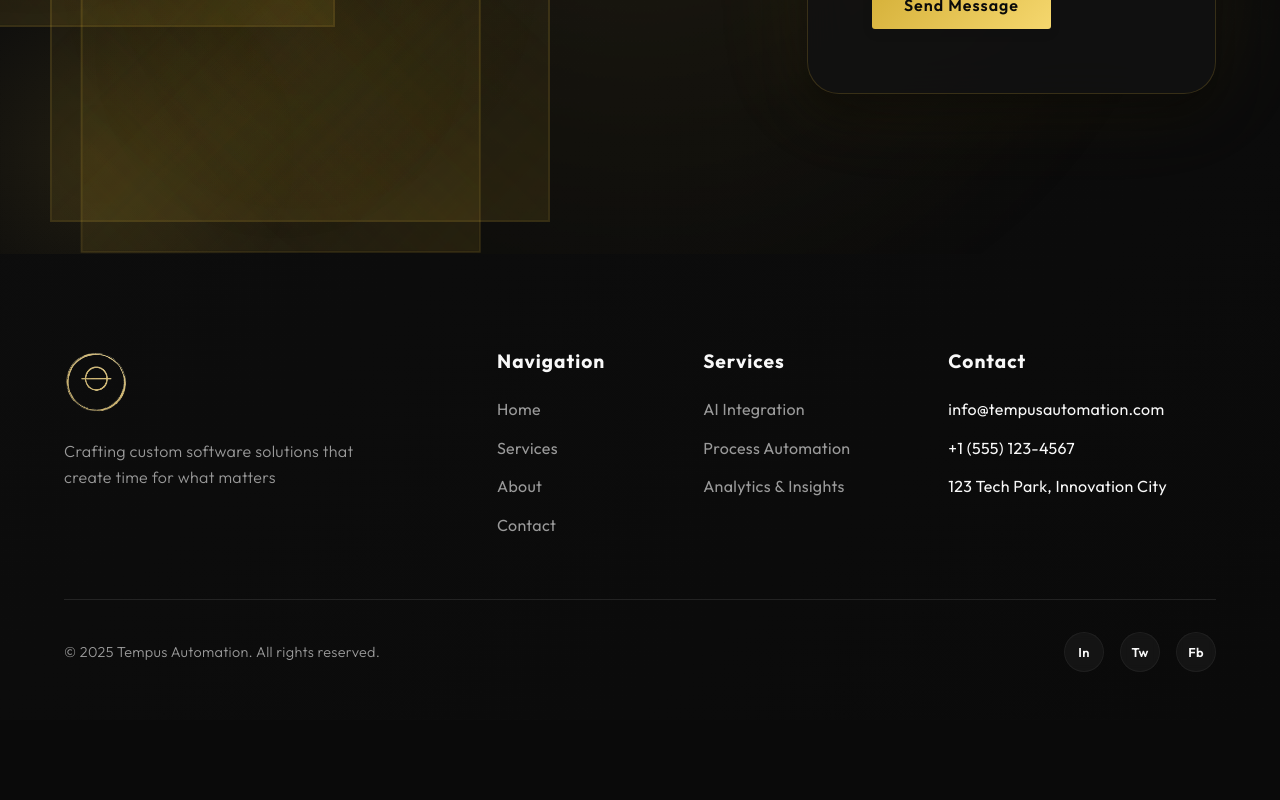
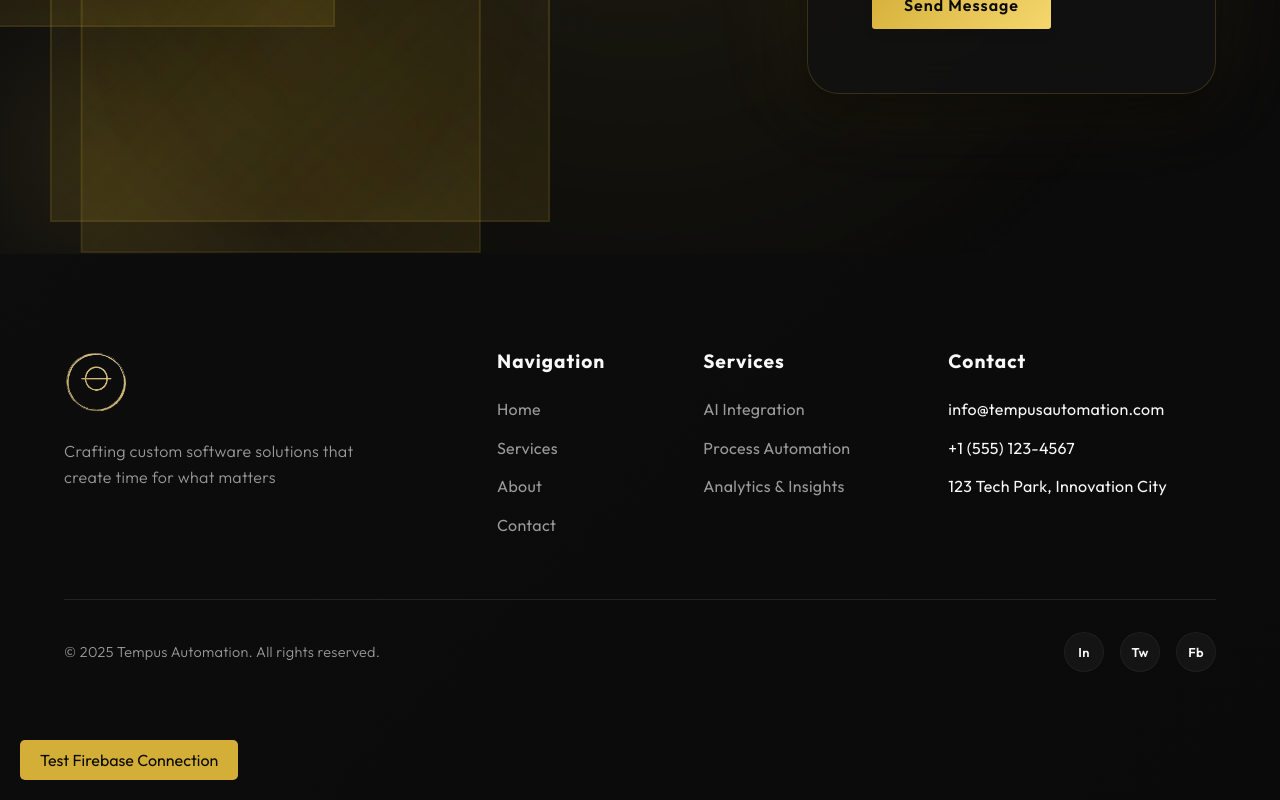
Before and after one commit to tempuscreators/TAweb, a React (Create React App) app: page / in a window 1280 px wide. Shown: the part 3224-4024 px from the top of the page. Before the commit the page ends 3944 px from the top, so only its background shows below. Built offline with nearby package versions, Linux system fonts and the light colour scheme; no server answers.

Commit message:
Fix ESLint warning by properly using testFirebase function

```diff
--- a/src/App.tsx
+++ b/src/App.tsx
@@ -6,6 +6,7 @@ import { collection, addDoc } from 'firebase/firestore';
 function App() {
   const [scrolled, setScrolled] = useState(false);
   const [menuOpen, setMenuOpen] = useState(false);
+  const [testStatus, setTestStatus] = useState<string>('');
 
   useEffect(() => {
     const handleScroll = () => {
@@ -28,8 +29,10 @@ function App() {
         message: "Firebase is connected!",
         timestamp: new Date()
       });
+      setTestStatus(`Successfully connected! Document ID: ${docRef.id}`);
       console.log("Document written with ID: ", docRef.id);
     } catch (e) {
+      setTestStatus(`Error connecting to Firebase: ${e}`);
       console.error("Error adding document: ", e);
     }
   };
@@ -309,6 +312,35 @@ const process = async (data) => {
           </div>
         </div>
       </footer>
+
+      <header className="App-header">
+        <button
+          onClick={testFirebase}
+          style={{
+            padding: '10px 20px',
+            margin: '20px',
+            backgroundColor: '#d4af37',
+            color: '#0a0a0a',
+            border: 'none',
+            borderRadius: '5px',
+            cursor: 'pointer',
+            fontSize: '16px'
+          }}
+        >
+          Test Firebase Connection
+        </button>
+        {testStatus && (
+          <p style={{
+            color: testStatus.includes('Error') ? '#ff4444' : '#4CAF50',
+            margin: '10px',
+            padding: '10px',
+            borderRadius: '5px',
+            backgroundColor: 'rgba(0,0,0,0.1)'
+          }}>
+            {testStatus}
+          </p>
+        )}
+      </header>
     </div>
   );
 }
```
